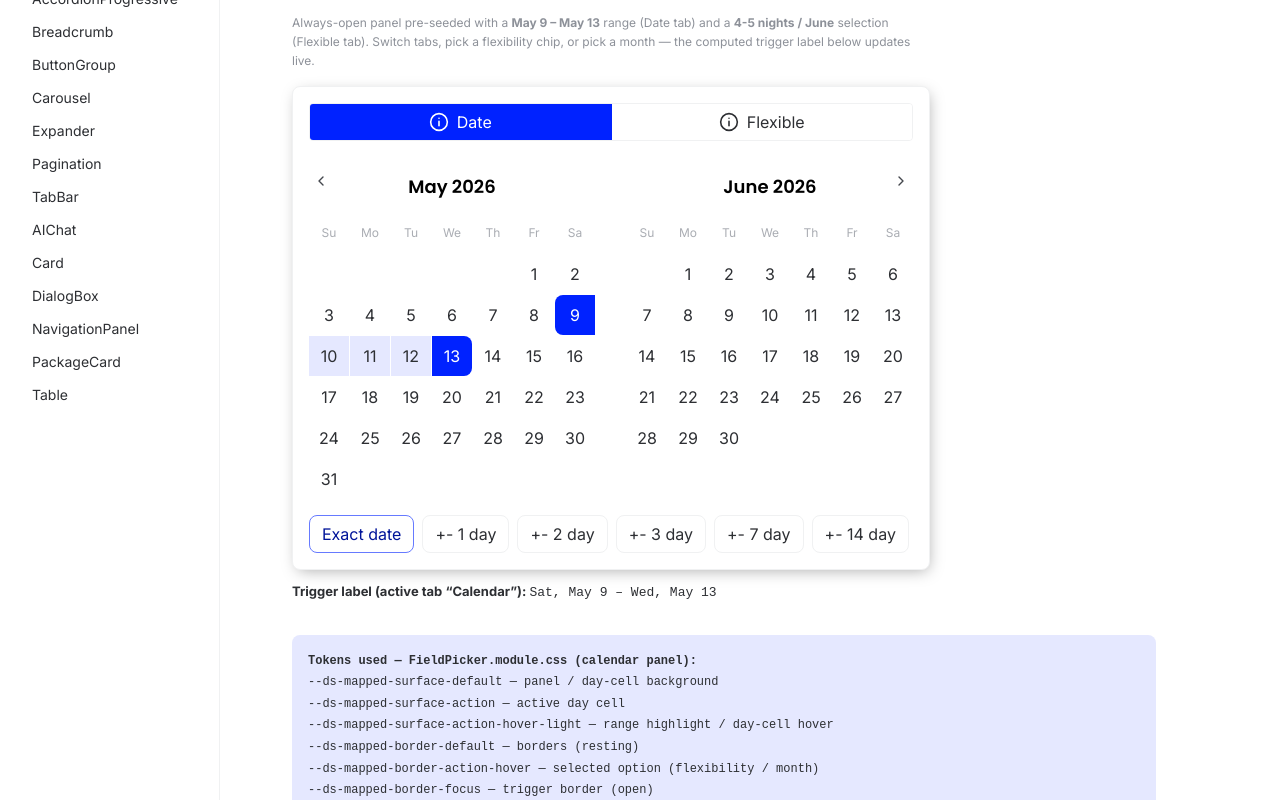
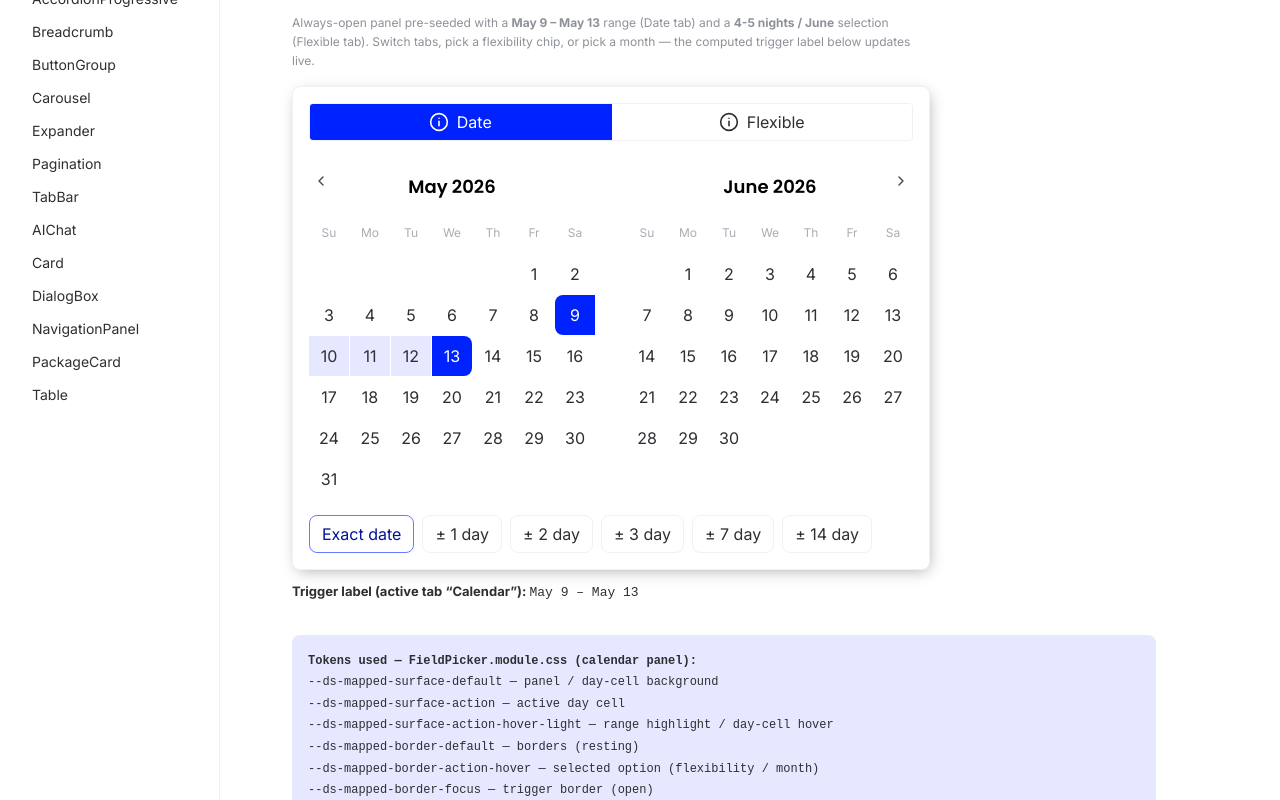
Before and after one commit to sun1771/ciel-ui, a Next.js app: page /preview/field-picker in a window 1280 px wide. Shown: the part 808-1608 px from the top of the page. Built offline with nearby package versions, Linux system fonts and the light colour scheme.

Commit message:
finalized calendar picker

```diff
--- a/app/preview/field-picker/page.tsx
+++ b/app/preview/field-picker/page.tsx
@@ -15,6 +15,7 @@ import {
 import {
   FieldPickerCalendar,
   MONTH_NAMES,
+  MONTH_ABBR,
   flexibilityDays,
 } from '@/components/primitives/FieldPicker/FieldPickerCalendar'
 
@@ -27,7 +28,7 @@ const defaultTravelers: FieldPickerTravelerCounts = {
 
 function formatDateRange(start: Date | null, end: Date | null): string | null {
   if (start === null) return null
-  const opts: Intl.DateTimeFormatOptions = { weekday: 'short', month: 'short', day: 'numeric' }
+  const opts: Intl.DateTimeFormatOptions = { month: 'short', day: 'numeric' }
   const s = start.toLocaleString('en-US', opts)
   return end === null ? s : `${s} – ${end.toLocaleString('en-US', opts)}`
 }
@@ -35,15 +36,15 @@ function formatDateRange(start: Date | null, end: Date | null): string | null {
 /** Mirrors FieldPicker's trigger label so the demo can show what the field reflects. */
 function labelFor(sel: FieldPickerDateSelection): string {
   if (sel.tab === 'Flexible') {
-    if (sel.tripLength && sel.month !== null) return `${sel.tripLength} in ${MONTH_NAMES[sel.month]}`
+    if (sel.tripLength && sel.month !== null) return `${sel.tripLength} in ${MONTH_ABBR[sel.month]} ${sel.year}`
     if (sel.tripLength) return sel.tripLength
-    if (sel.month !== null) return `${MONTH_NAMES[sel.month]} ${sel.year}`
+    if (sel.month !== null) return `${MONTH_ABBR[sel.month]} ${sel.year}`
     return '— nothing selected —'
   }
   const base = formatDateRange(sel.start, sel.end)
   if (base === null) return '— nothing selected —'
   const days = flexibilityDays(sel.flexibility)
-  return days !== null ? `${base} (+- ${days})` : base
+  return days !== null ? `${base} (± ${days})` : base
 }
 
 /**
@@ -213,9 +214,9 @@ export default function FieldPickerPreviewPage() {
           <h3 style={subheading}>Expected label examples</h3>
         </div>
         <div style={tokenBox}>
-          <strong style={{ fontFamily: 'inherit' }}>Calendar, exact:</strong> Tue, May 9 – Sat, May 13<br />
-          <strong style={{ fontFamily: 'inherit' }}>Calendar, +- 1 day:</strong> Tue, May 9 – Sat, May 13 (+- 1)<br />
-          <strong style={{ fontFamily: 'inherit' }}>Flexible:</strong> 4-5 nights in June
+          <strong style={{ fontFamily: 'inherit' }}>Calendar, exact:</strong> May 9 – May 13<br />
+          <strong style={{ fontFamily: 'inherit' }}>Calendar, ± 1 day:</strong> May 9 – May 13 (± 1)<br />
+          <strong style={{ fontFamily: 'inherit' }}>Flexible:</strong> 4-5 nights in Jun 2026
         </div>
       </section>
 
--- a/components/primitives/FieldPicker/FieldPicker.tsx
+++ b/components/primitives/FieldPicker/FieldPicker.tsx
@@ -6,7 +6,7 @@ import { Calendar } from '@/design-system/icons/components/Calendar'
 import { Users } from '@/design-system/icons/components/Users'
 import {
   FieldPickerCalendar,
-  MONTH_NAMES,
+  MONTH_ABBR,
   flexibilityDays,
 } from './FieldPickerCalendar'
 import { FieldPickerTraveler } from './FieldPickerTraveler'
@@ -30,7 +30,6 @@ const DEFAULT_TRAVELERS: FieldPickerTravelerCounts = {
 function formatDateRange(start: Date | null, end: Date | null): string | null {
   if (start === null) return null
   const opts: Intl.DateTimeFormatOptions = {
-    weekday: 'short',
     month: 'short',
     day: 'numeric',
   }
@@ -39,7 +38,7 @@ function formatDateRange(start: Date | null, end: Date | null): string | null {
   return `${startStr} – ${end.toLocaleString('en-US', opts)}`
 }
 
-/** Calendar tab label, e.g. "Tue, May 9 – Sat, May 13" or "… (+- 1)". */
+/** Calendar tab label, e.g. "Jan 9 – Jan 13" or "Jan 9 – Jan 13 (± 1)". */
 function formatCalendarLabel(
   start: Date | null,
   end: Date | null,
@@ -48,20 +47,20 @@ function formatCalendarLabel(
   const base = formatDateRange(start, end)
   if (base === null) return null
   const days = flexibilityDays(flexibility)
-  return days !== null ? `${base} (+- ${days})` : base
+  return days !== null ? `${base} (± ${days})` : base
 }
 
-/** Flexible tab label, e.g. "4-5 nights in June". */
+/** Flexible tab label, e.g. "4-5 nights in Jan 2026". */
 function formatFlexibleLabel(
   tripLength: FieldPickerTripLength | null,
   month: number | null,
   year: number
 ): string | null {
   if (tripLength !== null && month !== null) {
-    return `${tripLength} in ${MONTH_NAMES[month]}`
+    return `${tripLength} in ${MONTH_ABBR[month]} ${year}`
   }
   if (tripLength !== null) return tripLength
-  if (month !== null) return `${MONTH_NAMES[month]} ${year}`
+  if (month !== null) return `${MONTH_ABBR[month]} ${year}`
   return null
 }
 
--- a/components/primitives/FieldPicker/FieldPickerCalendar.tsx
+++ b/components/primitives/FieldPicker/FieldPickerCalendar.tsx
@@ -17,14 +17,14 @@ import type {
 } from './types'
 import styles from './FieldPicker.module.css'
 
-/** Tab 1 flexibility options — exact Figma `DatePicker=Calendar` labels. */
+/** Tab 1 flexibility options. Figma source uses "+-"; displayed as "±" per design. */
 export const FLEX_OPTIONS: readonly FieldPickerFlexibility[] = [
   'Exact date',
-  '+- 1 day',
-  '+- 2 day',
-  '+- 3 day',
-  '+- 7 day',
-  '+- 14 day',
+  '± 1 day',
+  '± 2 day',
+  '± 3 day',
+  '± 7 day',
+  '± 14 day',
 ]
 
 /** Tab 2 "How long?" trip-length options — exact Figma `DatePicker=Flexible` labels. */
@@ -53,8 +53,8 @@ export const MONTH_NAMES = [
   'December',
 ]
 
-/** Abbreviated month names — used for the compact "When?" month-grid cells. */
-const MONTH_ABBR = [
+/** Abbreviated month names — used for the compact "When?" grid cells + trigger label. */
+export const MONTH_ABBR = [
   'Jan',
   'Feb',
   'Mar',
@@ -71,7 +71,7 @@ const MONTH_ABBR = [
 
 /**
  * Number of ± days a flexibility option represents, or null for "Exact date".
- * Used to render the trigger suffix, e.g. "… (+- 1)".
+ * Used to render the trigger suffix, e.g. "… (± 1)".
  */
 export function flexibilityDays(flex: FieldPickerFlexibility): number | null {
   if (flex === 'Exact date') return null
--- a/components/primitives/FieldPicker/types.ts
+++ b/components/primitives/FieldPicker/types.ts
@@ -21,14 +21,14 @@ export type FieldPickerType = 'date' | 'traveler'
  */
 export type CalendarDatePickerTab = 'Calendar' | 'Flexible'
 
-/** Tab 1 flexibility options — exact Figma `DatePicker=Calendar` labels. */
+/** Tab 1 flexibility options. Figma source labels use "+-"; rendered as "±" per design. */
 export type FieldPickerFlexibility =
   | 'Exact date'
-  | '+- 1 day'
-  | '+- 2 day'
-  | '+- 3 day'
-  | '+- 7 day'
-  | '+- 14 day'
+  | '± 1 day'
+  | '± 2 day'
+  | '± 3 day'
+  | '± 7 day'
+  | '± 14 day'
 
 /** Tab 2 "How long?" trip-length options — exact Figma `DatePicker=Flexible` labels. */
 export type FieldPickerTripLength =
```
